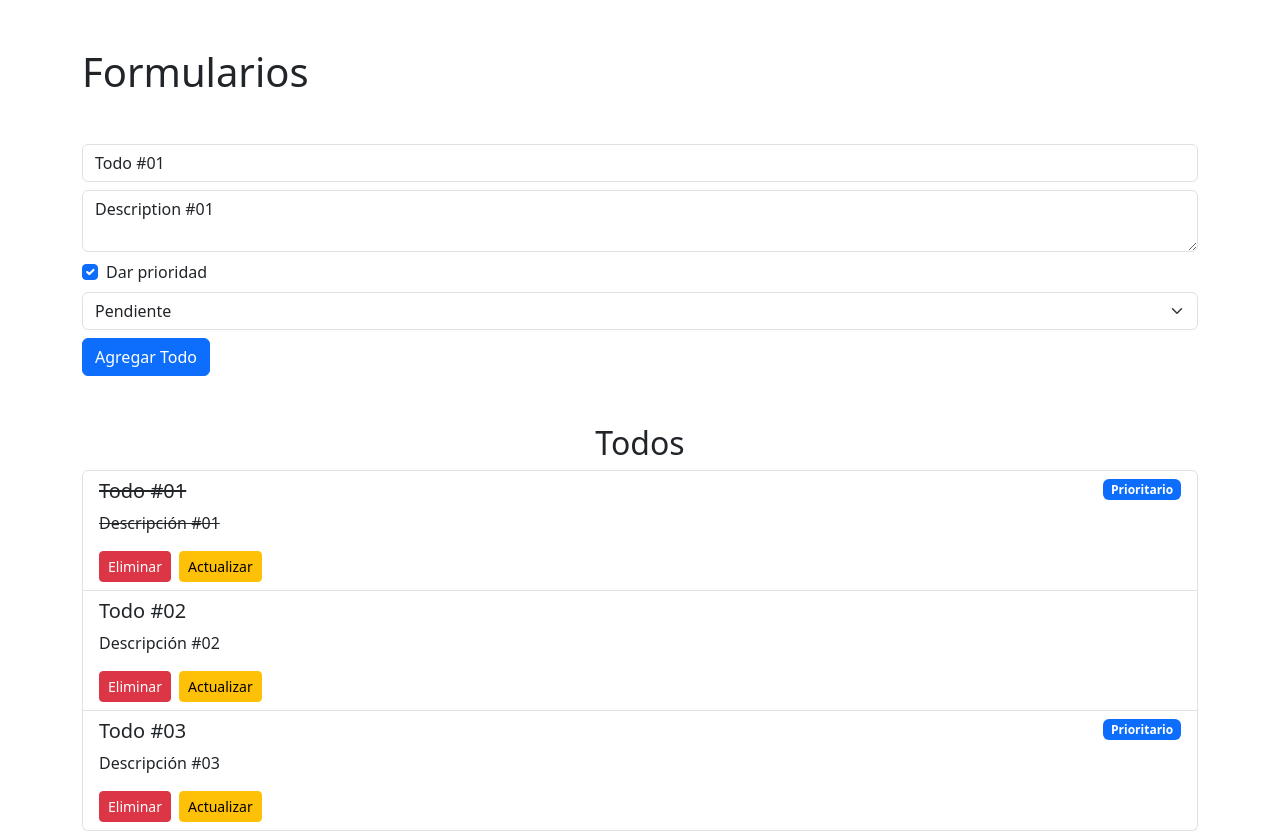
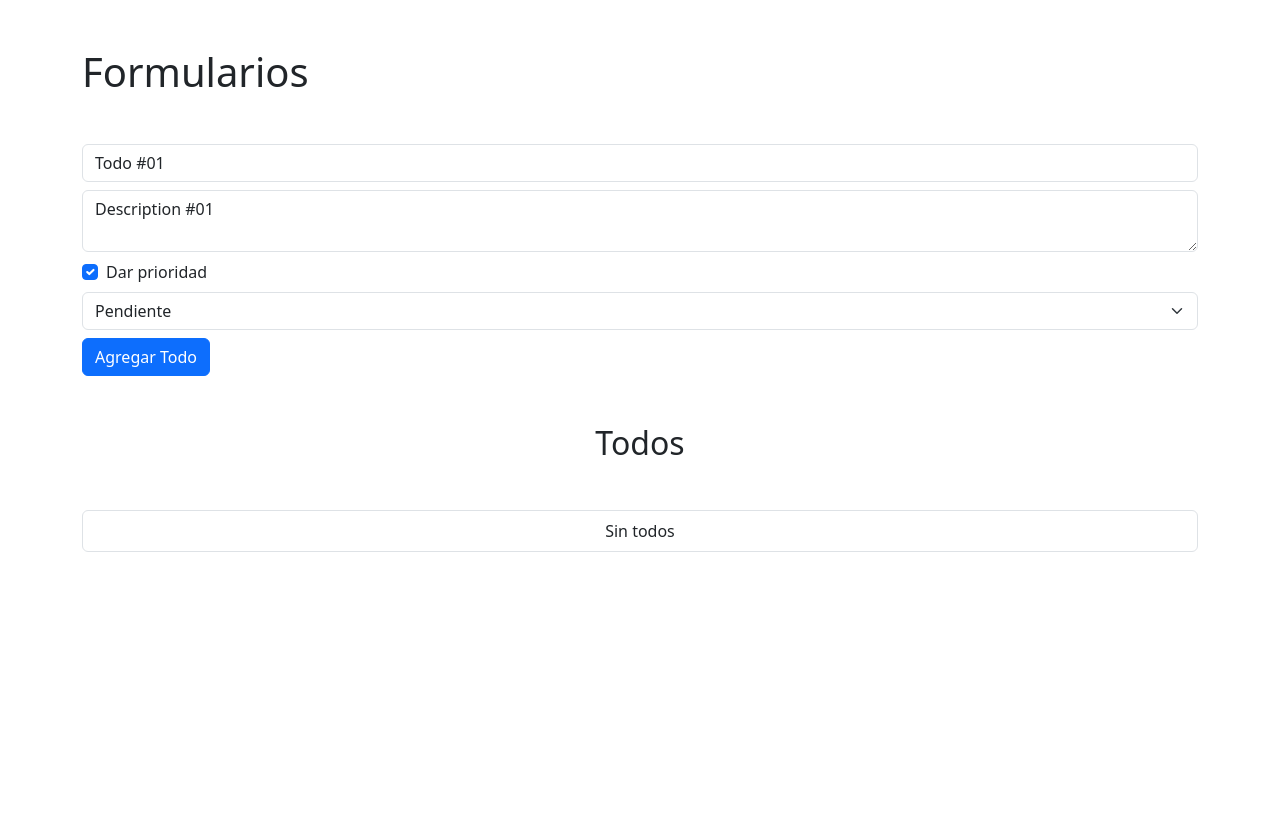
Before and after one commit to RogerBatistaCaceres/proyectos-react-fundamentos-react, a React (Vite) app: page / in a window 1280 px wide. After the commit the page ends 800 px from the top, so only its background shows below. Built offline with nearby package versions, Linux system fonts and the light colour scheme.

Commit message:
Proyecto terminado de los todos y subido a netlify

```diff
--- a/src/App.jsx
+++ b/src/App.jsx
@@ -1,10 +1,16 @@
-import { useState } from "react";
+import { useEffect, useState } from "react";
 import Formulario from "./components/Formulario";
 import Todos from "./components/Todos";
 
 // Esta constante debe estar fuera del componente para que no se esté creando
 // constantemente cada vez que se renderiza nuestro componente. Va a ser un array[] de objetos {}..
-const initialStateTodos = [
+//const initialStateTodos = [];
+// Para que inicialmente se traiga del localStore el contenido almacenado en la llave "todos" tenemos
+// que hacer la lectura del localStorage. Esta próxima línea lo que hace es que si existe el todo en
+// el localStorage lo carga, de lo contrario, que no exista la llave,  lo carga con un array vacío.
+const initialStateTodos = JSON.parse(localStorage.getItem("todos")) || [];
+
+/* const initialStateTodos = [
   {
     id: 1,
     title: "Todo #01",
@@ -28,9 +34,25 @@ const initialStateTodos = [
     priority: true,
   },
 ];
-
+*/
 const App = () => {
   const [todos, setTodos] = useState(initialStateTodos);
+
+  // El useEffect se usa porque cada vez que un estado cambie se pueda ejecutar una acción
+  // El useEffect siempre se va a ejecutar en el primer renderizado.
+  // Si quiero que se ejecute una vez entonces tengo que ponerle los [] corchetes vacios
+  // y si quiero que se ejecute con el cambio de una propiedad, le tengo que pasar la propiedad.
+
+  // si ponemos los todos dentro del [todos], lo que nos dice es que este useEffect se va a ejecutar
+  // cada vez que cambien los "todos", ya sea porque los adiciono, los elimino o los actualizo.
+
+  // Cada vez que se actualizen los "todos" vamos a estar guardando los todos en el localStorage..
+  useEffect(() => {
+    // console.log("useEffect");
+    // la linea JSON.stringify(todos), lo que hace es transformar los "todos" en un formato JSON para
+    // almacenarlos en el localStorage (del explorador del ordenador local)
+    localStorage.setItem("todos", JSON.stringify(todos));
+  }, [todos]);
 
   // Hacemos una función  y le pasamos un "todo", y la función hace una copia del los "todos" que están
   // general en la aplicación y le agregamos el nuevo todo que le hemos pasado en la función
@@ -40,12 +62,46 @@ const App = () => {
     setTodos([...todos, todo]);
   };
 
+  const deleteTodo = (id) => {
+    // Hacer un filter que cuando todo.id sea diferente al id, que me devuelva todos los elementos
+    // que no pertenezcan a ese id. De esa forma en el nuevo arreglo solo quedan los elementos que no tengan
+    // el id.
+    const newArrray = todos.filter((todo) => todo.id !== id);
+    setTodos(newArrray);
+  };
+
+  const updateTodo = (id) => {
+    const newArray = todos.map((todo) => {
+      if (todo.id === id) {
+        todo.state = !todo.state;
+      }
+      return todo;
+    });
+    setTodos(newArray);
+  };
+
+  const orderTodo = (arrayTodos) => {
+    return arrayTodos.sort((a, b) => {
+      if (a.priority === b.priority) return 0;
+      // if (a.priority === true) return -1;
+      if (a.priority) return -1;
+      // if (a.priority === false) return 1;
+      if (!a.priority) return 1;
+    });
+  };
+
   return (
     <div className="container mb-2">
       <h1 className="my-5">Formularios</h1>
       <Formulario addTodo={addTodo} />
+      {/* Primero organizo los componentes "<Todos />" por prioriotarios, y después los muestro (pinto)  */}
       {/* Ahora enviamos estos "todos" como props (propiedades) hacia el componente, de la siguiente forma  */}
-      <Todos todos={todos} />
+      {/* con la idea de que el componente "<Todos />", los pinte  */}
+      <Todos
+        todos={orderTodo(todos)}
+        deleteTodo={deleteTodo}
+        updateTodo={updateTodo}
+      />
     </div>
   );
 };
--- a/src/components/Todo.jsx
+++ b/src/components/Todo.jsx
@@ -1,4 +1,4 @@
-const Todo = ({ todo }) => {
+const Todo = ({ todo, deleteTodo, updateTodo }) => {
   const { title, description, state, priority, id } = todo;
   // https://getbootstrap.com/docs/5.3/components/list-group/#basic-example
   // className = "list-group-item"> es para que me lo muestre como una lista
@@ -17,8 +17,30 @@ const Todo = ({ todo }) => {
           {/* para separar los botones usamos flexbox (from Flexible box) con el gap,
           el gap solo se puede usar con flex o con grid */}
           <div className="d-flex gap-2">
-            <button className="btn btn-sm btn-danger">Eliminar</button>
-            <button className="btn btn-sm btn-warning">Actualizar</button>
+            <button
+              // Tenemos que pasarlo por una función de flecha, porque si lo dejamos sin pasarlo
+              // por una función se renderea (refresca) desde el principio y jsx lo va a activar de inmediato.
+              // Y nosotros queremos que se ejecute cuando hagamos un click.
+              // Si lo dejemos sin la función flecha se ejecutará desde el principio, y por lo tanto cada vez
+              // que se renderea(refresh) va a eliminar todos los todos desde el principio, y no cuando queremos
+              // que es cuando se le da click al botón.
+              onClick={() => deleteTodo(id)}
+              className="btn btn-sm btn-danger"
+            >
+              Eliminar
+            </button>
+            <button
+              // Tenemos que pasarlo por una función de flecha, porque si lo dejamos sin pasarlo
+              // por una función se renderea (refresca) desde el principio y jsx lo va a activar de inmediato.
+              // Y nosotros queremos que se ejecute cuando hagamos un click.
+              // Si lo dejemos sin la función flecha se ejecutará desde el principio, y por lo tanto cada vez
+              // que se renderea(refresh) va a eliminar todos los todos desde el principio, y no cuando queremos
+              // que es cuando se le da click al botón.
+              onClick={() => updateTodo(id)}
+              className="btn btn-sm btn-warning"
+            >
+              Actualizar
+            </button>
           </div>
         </div>
         <span className="badge text-bg-primary">
--- a/src/components/Todos.jsx
+++ b/src/components/Todos.jsx
@@ -1,9 +1,9 @@
 import Todo from "./Todo";
 
-const Todos = ({ todos }) => {
+const Todos = ({ todos, deleteTodo, updateTodo }) => {
   return (
     <div className="mt-5">
-      <h2 className="text-center">Todos</h2>
+      <h2 className="text-center mb-5">Todos</h2>
       {/*
       https://getbootstrap.com/docs/5.3/components/list-group/#basic-example
       className = "list-group-item"> es para que me lo muestre como una lista
@@ -11,8 +11,16 @@ const Todos = ({ todos }) => {
       <ul className="list-group">
         {todos.map((todo) => (
           // <li key={todo.id}>{todo.title}</li>
-          <Todo key={todo.id} todo={todo} />
+          <Todo
+            key={todo.id}
+            todo={todo}
+            deleteTodo={deleteTodo}
+            updateTodo={updateTodo}
+          />
         ))}
+        {todos.length === 0 && (
+          <li className="list-group-item text-center">Sin todos</li>
+        )}
       </ul>
     </div>
   );
```
Also changed, not shown: leeme.txt.
